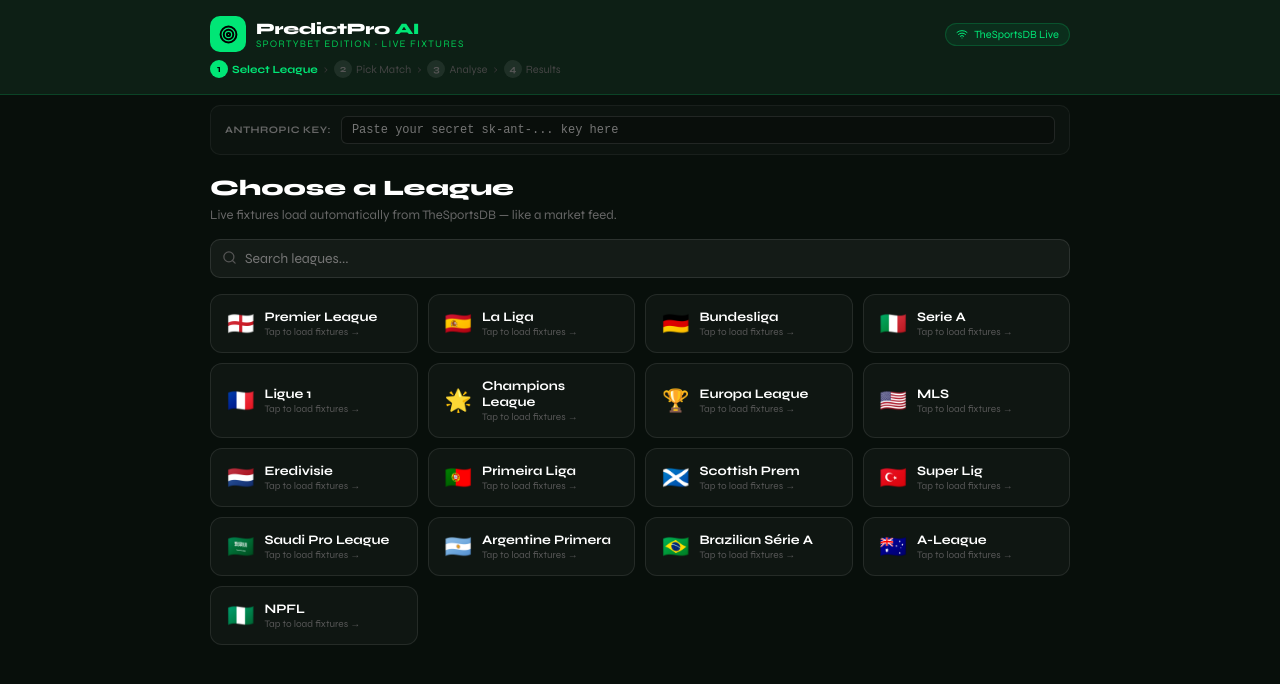
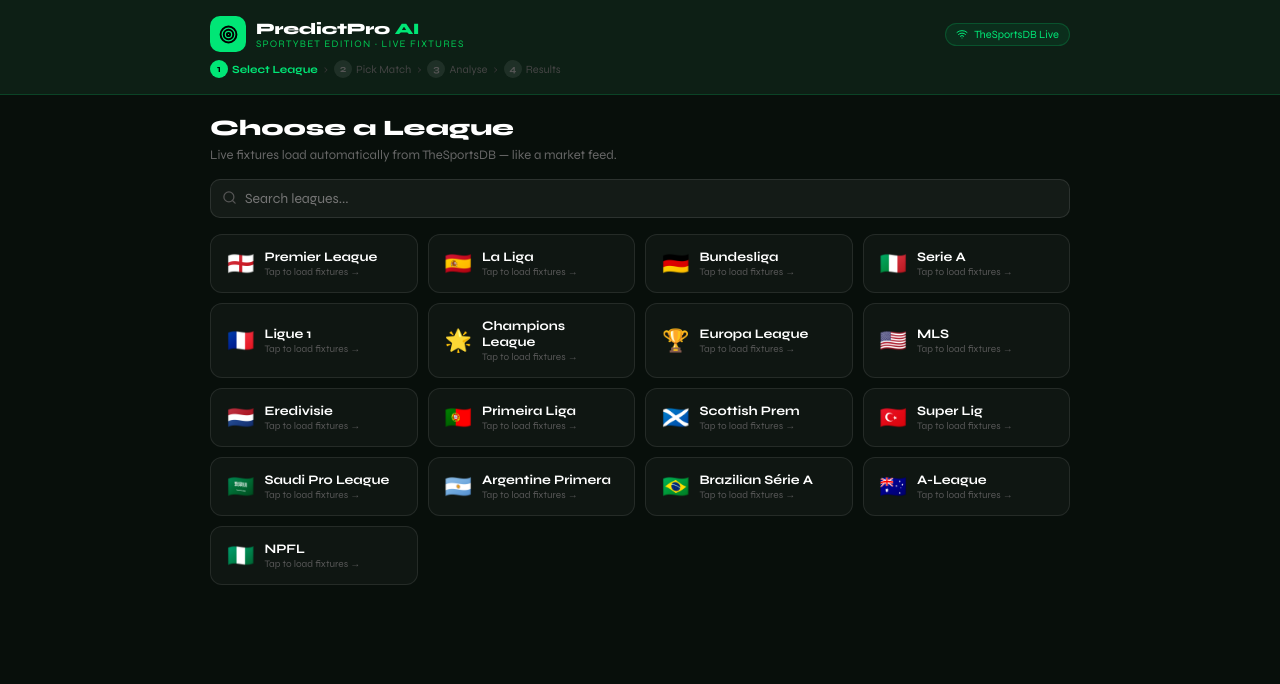
Before and after one commit to Tenzykeshy/football-prediction-bot, a React (Vite) app: page / in a window 1280 px wide. Shown: the top 684 px of the page. Built offline with nearby package versions, Linux system fonts and the light colour scheme.

Commit message:
Update App.jsx

```diff
--- a/App.jsx
+++ b/App.jsx
@@ -75,7 +75,6 @@
   const [result, setResult] = useState(null);
   const [aiError, setAiError] = useState("");
   const [search, setSearch] = useState("");
-  const [apiKey, setApiKey] = useState("");
 
   const today = new Date().toISOString().split("T")[0];
 
@@ -84,9 +83,10 @@
     setFixError("");
     setFixtures([]);
 
+    // Using the free development live key
     const urls = [
-      `https://www.thesportsdb.com/api/v1/json/3/eventsnextleague.php?id=${lg.id}`,
-      `https://www.thesportsdb.com/api/v1/json/3/eventspastleague.php?id=${lg.id}`,
+      `https://www.thesportsdb.com/api/v1/json/2/eventsnextleague.php?id=${lg.id}`,
+      `https://www.thesportsdb.com/api/v1/json/2/eventspastleague.php?id=${lg.id}`,
     ];
 
     let found = [];
@@ -118,7 +118,6 @@
     }
 
     if (found.length > 0) {
-      // Clean duplicates by event ID
       const uniqueFixtures = Object.values(
         found.reduce((acc, current) => ({ ...acc, [current.id]: current }), {})
       );
@@ -143,12 +142,6 @@
     setAiError("");
     setLoadingAI(true);
     setResult(null);
-
-    if (!apiKey.trim()) {
-      setAiError("Please type or paste your Anthropic API Key in the configurations bar first.");
-      setLoadingAI(false);
-      return;
-    }
 
     const prompt = `You are the world's best football prediction analyst. Combine Poisson modelling, ELO ratings, xG analysis, and tactical intelligence.
 
@@ -225,7 +218,7 @@
         method: "POST",
         headers: {
           "Content-Type": "application/json",
-          "x-api-key": apiKey.trim(),
+          "x-api-key": import.meta.env.VITE_ANTHROPIC_API_KEY,
           "anthropic-version": "2023-06-01",
           "anthropic-dangerously-allow-browser": "true"
         },
@@ -250,7 +243,7 @@
       setStep("result");
     } catch (err) {
       console.error("Analysis Exception Details:", err);
-      setAiError(`Analysis Failed: ${err.message || "Ensure your API key is correct and CORS restrictions are managed."}`);
+      setAiError(`Analysis Failed: ${err.message || "Ensure Vercel environment keys are active."}`);
     } finally {
       setLoadingAI(false);
     }
@@ -314,20 +307,6 @@
               </div>
             );
           })}
-        </div>
-      </div>
-
-      {/* Secret Configs Panel Bar */}
-      <div style={{ maxWidth: 860, margin: "10px auto 0", padding: "0 1.25rem" }}>
-        <div style={{ background: "rgba(255,255,255,0.02)", border: "1px solid rgba(255,255,255,0.05)", borderRadius: 10, padding: "10px 14px", display: "flex", gap: 10, alignItems: "center" }}>
-          <span style={{ fontSize: 10, color: "#666", textTransform: "uppercase", fontWeight: 700, letterSpacing: "0.05em" }}>Anthropic Key:</span>
-          <input
-            type="password"
-            value={apiKey}
-            onChange={e => setApiKey(e.target.value)}
-            placeholder="Paste your secret sk-ant-... key here"
-            style={{ flex: 1, background: "rgba(0,0,0,0.25)", border: "1px solid rgba(255,255,255,0.1)", borderRadius: 6, padding: "6px 10px", color: "#fff", fontSize: 12, outline: "none", fontFamily: "monospace" }}
-          />
         </div>
       </div>
 
```
